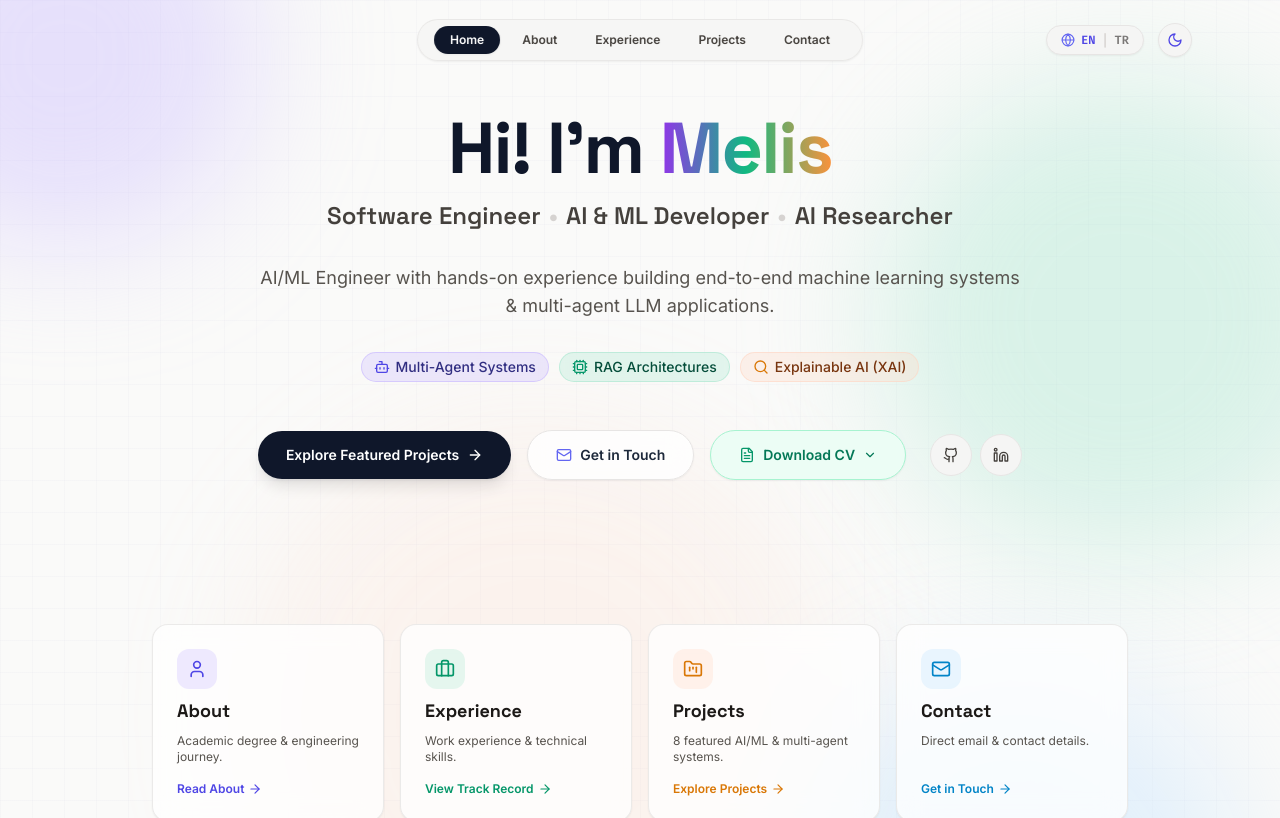
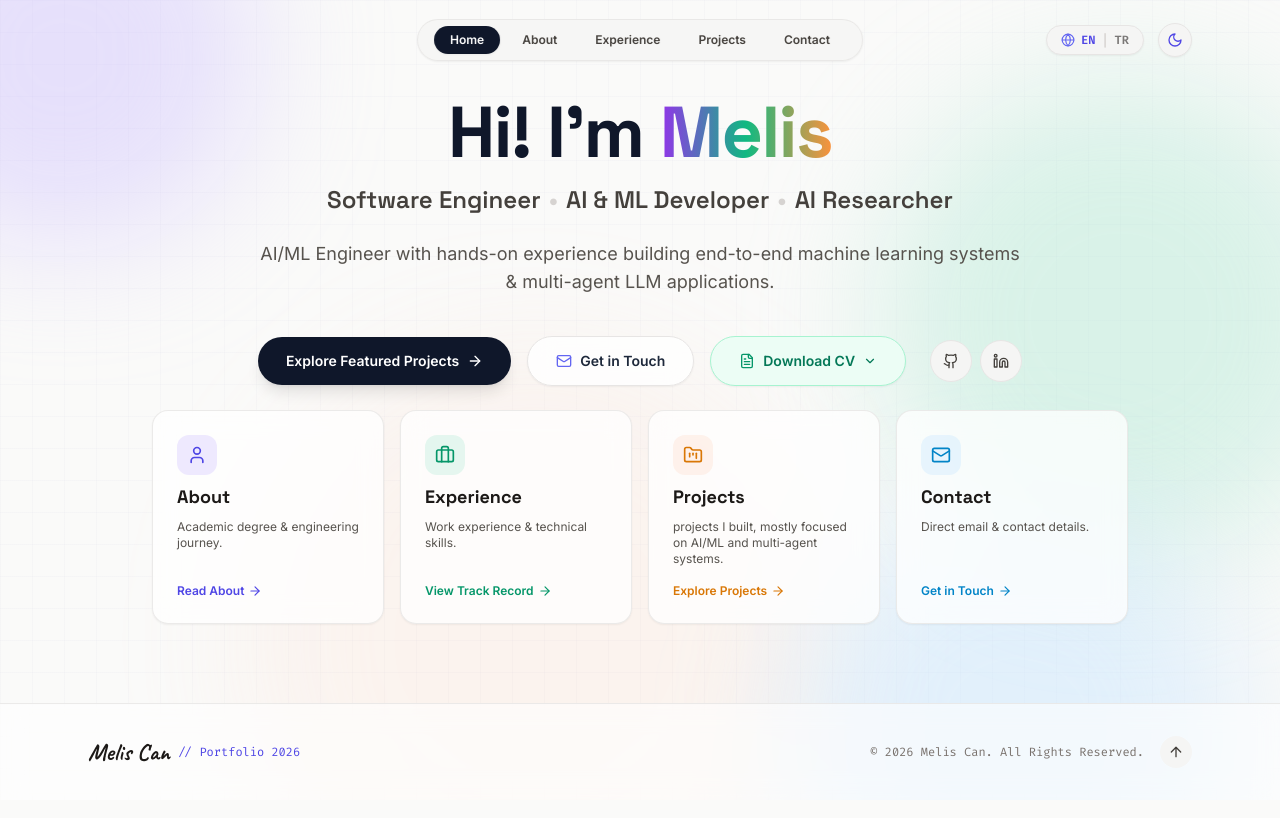
Before and after one commit to meliscann/portfolio-meliscan, a Next.js app: page / in a window 1280 px wide. Shown: the top 818 px of the page. Built offline with nearby package versions, Linux system fonts and the light colour scheme.

Commit message:
style: remove hero pills, shift quick navigation cards upward, and update project card text

```diff
--- a/src/app/page.tsx
+++ b/src/app/page.tsx
@@ -10,7 +10,7 @@ import { useLanguage } from "@/components/context/LanguageContext";
 import { ArrowRight, User, Briefcase, FolderKanban, Mail } from "lucide-react";
 
 export default function Home() {
-  const { t } = useLanguage();
+  const { language, t } = useLanguage();
 
   return (
     <main className="relative min-h-screen flex flex-col justify-between bg-bg-light dark:bg-bg-dark text-slate-800 dark:text-slate-100 bg-grid-pattern transition-colors duration-300 overflow-hidden">
@@ -21,8 +21,8 @@ export default function Home() {
         {/* Hero Greeting Section */}
         <HeroSection />
 
-        {/* Quick Navigation Cards */}
-        <section className="relative z-10 py-12 px-4 sm:px-6 max-w-5xl mx-auto">
+        {/* Quick Navigation Cards (Moved higher up) */}
+        <section className="relative z-10 pt-0 pb-12 px-4 sm:px-6 max-w-5xl mx-auto">
           <div className="grid grid-cols-1 sm:grid-cols-2 lg:grid-cols-4 gap-4">
             <Link
               href="/about"
@@ -36,11 +36,13 @@ export default function Home() {
                   {t.nav.about}
                 </h3>
                 <p className="text-xs text-stone-600 dark:text-slate-400">
-                  Academic degree & engineering journey.
+                  {language === "tr"
+                    ? "Akademik eğitim & mühendislik yolculuğu."
+                    : "Academic degree & engineering journey."}
                 </p>
               </div>
               <div className="pt-4 flex items-center text-xs font-semibold text-indigo-600 dark:text-pastel-lavender gap-1">
-                <span>Read About</span>
+                <span>{language === "tr" ? "İncele" : "Read About"}</span>
                 <ArrowRight className="w-3.5 h-3.5 group-hover:translate-x-1 transition-transform" />
               </div>
             </Link>
@@ -57,11 +59,13 @@ export default function Home() {
                   {t.nav.experience}
                 </h3>
                 <p className="text-xs text-stone-600 dark:text-slate-400">
-                  Work experience & technical skills.
+                  {language === "tr"
+                    ? "İş tecrübeleri & teknik yetkinlikler."
+                    : "Work experience & technical skills."}
                 </p>
               </div>
               <div className="pt-4 flex items-center text-xs font-semibold text-emerald-600 dark:text-pastel-mint gap-1">
-                <span>View Track Record</span>
+                <span>{language === "tr" ? "İncele" : "View Track Record"}</span>
                 <ArrowRight className="w-3.5 h-3.5 group-hover:translate-x-1 transition-transform" />
               </div>
             </Link>
@@ -78,11 +82,13 @@ export default function Home() {
                   {t.nav.projects}
                 </h3>
                 <p className="text-xs text-stone-600 dark:text-slate-400">
-                  8 featured AI/ML & multi-agent systems.
+                  {language === "tr"
+                    ? "geliştirdiğim projeler, çoğunlukla AI/ML, multi-agent sistemler."
+                    : "projects I built, mostly focused on AI/ML and multi-agent systems."}
                 </p>
               </div>
               <div className="pt-4 flex items-center text-xs font-semibold text-amber-600 dark:text-pastel-peach gap-1">
-                <span>Explore Projects</span>
+                <span>{language === "tr" ? "Keşfet" : "Explore Projects"}</span>
                 <ArrowRight className="w-3.5 h-3.5 group-hover:translate-x-1 transition-transform" />
               </div>
             </Link>
@@ -99,11 +105,13 @@ export default function Home() {
                   {t.nav.contact}
                 </h3>
                 <p className="text-xs text-stone-600 dark:text-slate-400">
-                  Direct email & contact details.
+                  {language === "tr"
+                    ? "Doğrudan e-posta & iletişim bilgileri."
+                    : "Direct email & contact details."}
                 </p>
               </div>
               <div className="pt-4 flex items-center text-xs font-semibold text-sky-600 dark:text-pastel-sky gap-1">
-                <span>Get in Touch</span>
+                <span>{language === "tr" ? "İletişime Geç" : "Get in Touch"}</span>
                 <ArrowRight className="w-3.5 h-3.5 group-hover:translate-x-1 transition-transform" />
               </div>
             </Link>
--- a/src/components/sections/HeroSection.tsx
+++ b/src/components/sections/HeroSection.tsx
@@ -24,8 +24,8 @@ export const HeroSection: React.FC = () => {
   }, []);
 
   return (
-    <section className="relative min-h-[70vh] flex items-center justify-center pt-28 pb-24 px-4 sm:px-6 z-10">
-      <div className="max-w-5xl mx-auto text-center space-y-8 z-10">
+    <section className="relative min-h-[50vh] flex items-center justify-center pt-24 pb-6 px-4 sm:px-6 z-10">
+      <div className="max-w-5xl mx-auto text-center space-y-6 z-10">
 
         {/* Main Name & Title (Hi! I'm Melis) */}
         <motion.div
@@ -63,23 +63,6 @@ export const HeroSection: React.FC = () => {
           {profileData.headline[language]}
         </motion.p>
 
-        {/* Specialization Tags / Tech Pills */}
-        <motion.div
-          initial={{ opacity: 0, scale: 0.9 }}
-          animate={{ opacity: 1, scale: 1 }}
-          transition={{ duration: 0.5, delay: 0.2 }}
-          className="flex flex-wrap items-center justify-center gap-2.5 max-w-2xl mx-auto"
-        >
-          <Badge variant="lavender" size="md">
-            <Bot className="w-4 h-4 text-indigo-600" /> Multi-Agent Systems
-          </Badge>
-          <Badge variant="mint" size="md">
-            <Cpu className="w-4 h-4 text-emerald-600" /> RAG Architectures
-          </Badge>
-          <Badge variant="peach" size="md">
-            <Search className="w-4 h-4 text-amber-600" /> Explainable AI (XAI)
-          </Badge>
-        </motion.div>
 
         {/* Action Call To Actions & Social Links */}
         <motion.div
```
